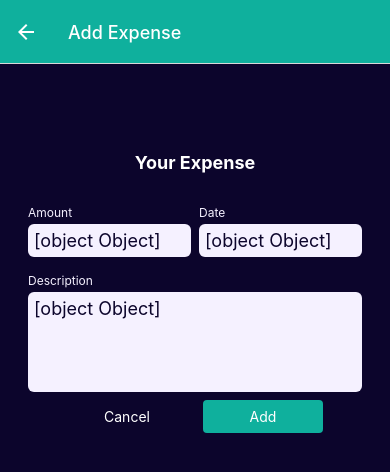
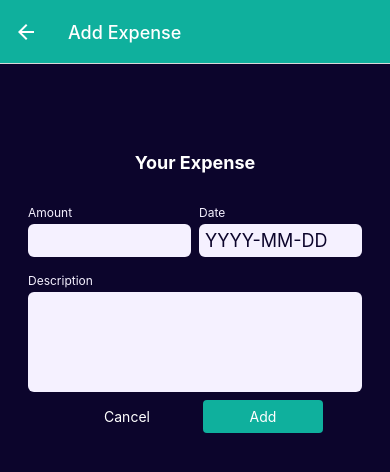
Before and after one commit to caapppaa/Banking_APP, a React Native app: screen /ManageExpense in a window 390 px wide. Shown: the top 472 px of the page. Built offline with nearby package versions, Linux system fonts and the light colour scheme.

Commit message:
UI Done
Next will be to connect this interface to a backend

```diff
--- a/components/ExpensesOutput/ExpenseItem.js
+++ b/components/ExpensesOutput/ExpenseItem.js
@@ -25,7 +25,7 @@
           <Text style={styles.textBase}>{getFormattedDate(date)}</Text>
         </View>
         <View style={styles.amountContainer}>
-          <Text style={amount}>-${amount.toFixed(2)}</Text>
+          <Text style={styles.amount}>-${amount.toFixed(2)}</Text>
         </View>
       </View>
     </Pressable>
--- a/components/ExpensesOutput/ExpensesSummary.js
+++ b/components/ExpensesOutput/ExpensesSummary.js
@@ -3,7 +3,7 @@
 
 function ExpensesSummary({periodName, expenses}) {
     const expensesSum = expenses.reduce((sum, expense) => {
-        return sum + expense.amount
+        return sum + expense.amount;
     }, 0);
 
  return (
--- a/components/ManageExpense/ExpenseForm.js
+++ b/components/ManageExpense/ExpenseForm.js
@@ -3,37 +3,38 @@
 import { useState } from "react";
 import Button from "../UI/Button";
 import { getFormattedDate } from "../../util/date";
+import { GlobalStyles } from "../../constants/styles";
 
 function ExpenseForm({ onCancel, onSubmit, submitButtonLabel, defaultValues }) {
-  const [inputValues, setInputValues] = useState({
+  const [inputs, setInputs] = useState({
     amount: {
       value: defaultValues ? defaultValues.amount.toString() : "",
-      isValid: !!defaultValues,
+      isValid: true,
     },
     date: {
       value: defaultValues ? getFormattedDate(defaultValues.date) : "",
-      isValid: !!defaultValues,
+      isValid: true,
     },
     description: {
       value: defaultValues ? defaultValues.description : "",
-      isValid: !!defaultValues,
+      isValid: true,
     },
   });
 
   function inputChangedHandler(inputIdentifier, enteredValue) {
-    setInputValues((curInputValues) => {
+    setInputs((curInputs) => {
       return {
-        ...curInputValues,
-        [inputIdentifier]: enteredValue,
+        ...curInputs,
+        [inputIdentifier]: { value: enteredValue, isValid: true },
       };
     });
   }
 
   function submitHandler() {
     const expenseData = {
-      amount: +inputValues.amount,
-      date: new Date(inputValues.date),
-      description: inputValues.description,
+      amount: +inputs.amount.value,
+      date: new Date(inputs.date.value),
+      description: inputs.description.value,
     };
 
     const amountIsValid = !isNaN(expenseData.amount) && expenseData.amount > 0;
@@ -41,12 +42,23 @@
     const descriptionIsValid = expenseData.description.trim().length > 0;
 
     if (!amountIsValid || !dateIsValid || !descriptionIsValid) {
-      Alert.alert("Invalid input", "Please check your input values");
+      setInputs((curInputs) => {
+        return {
+          amount: { value: curInputs.amount.value, isValid: amountIsValid },
+          date: { value: curInputs.date.value, isValid: dateIsValid },
+          description: {
+            value: curInputs.description.value,
+            isValid: descriptionIsValid,
+          },
+        };
+      });
       return;
     }
 
     onSubmit(expenseData);
   }
+
+  const formIsInvalid = !inputs.amount.isValid || !inputs.date.isValid || !inputs.description.isValid;
 
   return (
     <View style={styles.form}>
@@ -55,32 +67,36 @@
         <Input
           style={styles.rowInput}
           label="Amount"
+          invalid={!inputs.amount.isValid}
           textInputConfig={{
             keyboardType: "decimal-pad",
             onChangeText: inputChangedHandler.bind(this, "amount"),
-            value: inputValues.amount,
+            value: inputs.amount.value,
           }}
         />
         <Input
           style={styles.rowInput}
           label="Date"
+          invalid={!inputs.date.isValid}
           textInputConfig={{
             placeholder: "YYYY-MM-DD",
             maxLength: 10,
             onChangeText: inputChangedHandler.bind(this, "date"),
-            value: inputValues.date,
+            value: inputs.date.value,
           }}
         />
       </View>
       <Input
         label="Description"
+        invalid={!inputs.description.isValid}
         textInputConfig={{
           multiline: true,
           autoCorrect: false,
           onChangeText: inputChangedHandler.bind(this, "description"),
-          value: inputValues.description,
+          value: inputs.description.value,
         }}
       />
+      {formIsInvalid && (<Text style={styles.errorText}>Invalid Input Values - Please check your entered data!</Text>)}
       <View style={styles.buttons}>
         <Button mode="flat" onPress={onCancel} style={styles.buttonStyle}>
           Cancel
@@ -111,6 +127,11 @@
   rowInput: {
     flex: 1,
   },
+  errorText:{
+    textAlign: 'center',
+    color: GlobalStyles.colors.error50,
+    margin: 8
+  },
   buttons: {
     flexDirection: "row",
     justifyContent: "center",
--- a/components/ManageExpense/Input.js
+++ b/components/ManageExpense/Input.js
@@ -1,7 +1,7 @@
 import { View, Text, TextInput, StyleSheet } from "react-native";
 import { GlobalStyles } from "../../constants/styles";
 
-function Input({ label, textInputConfig, style }) {
+function Input({ label, textInputConfig, style, invalid }) {
 
     const inputStyles = [styles.input];
 
@@ -9,9 +9,13 @@
         inputStyles.push(styles.inputMultiline)
     }
 
+    if (invalid) {
+      inputStyles.push(styles.invalidInput)
+    }
+
   return (
     <View style={[styles.inputContainer, style]}>
-      <Text style={styles.label}>{label}</Text>
+      <Text style={[styles.label, invalid && styles.invalidLabel]}>{label}</Text>
       <TextInput style={inputStyles} {...textInputConfig} />
     </View>
   );
@@ -37,6 +41,12 @@
   inputMultiline: {
     minHeight: 100,
     textAlignVertical: 'top'
+  },
+  invalidLabel: {
+    color: GlobalStyles.colors.error50
+  },
+  invalidInput: {
+    backgroundColor: GlobalStyles.colors.error500
   }
 });
 
--- a/constants/styles.js
+++ b/constants/styles.js
@@ -8,8 +8,8 @@
       primary700: '#0c052c',
       primary800: '#0c052c',
       accent500: '#d7d7d7',
-      error50: '#fcc4e4',
-      error500: '#0f5c2d',
+      error50: '#ff0000',
+      error500: '#f89292',
       gray500: '#39324a',
       gray700: '#221c30',
     },
```
Also changed, not shown: screens/RecentExpenses.js (+17 -11 lines), store/expenses-context.js (+6 -6 lines).
